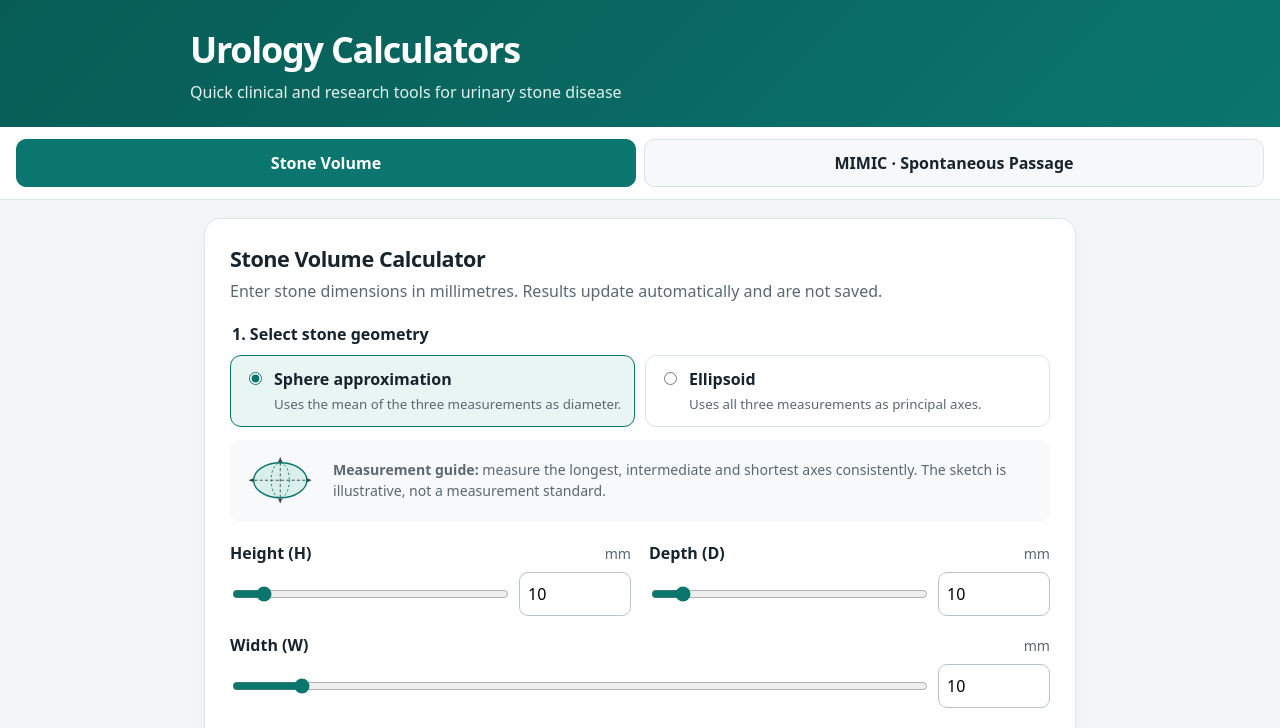
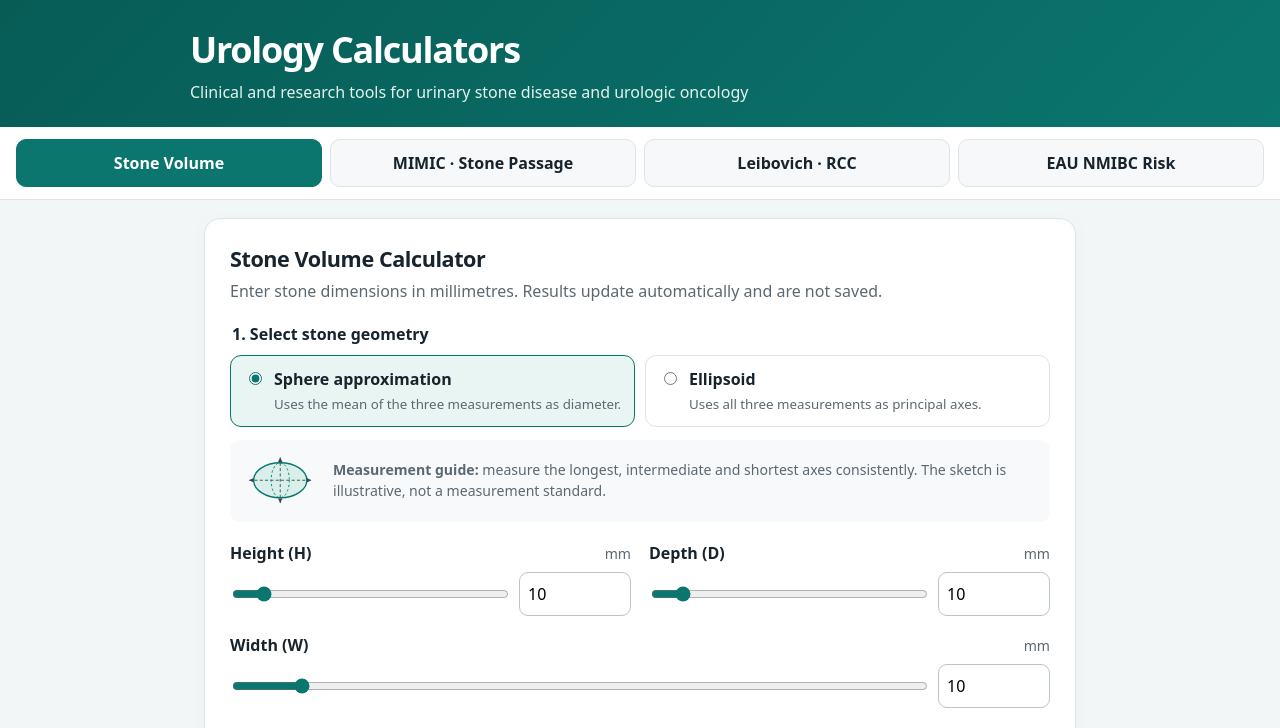
Before and after one commit to klurologie/Uro-Calculators, a plain HTML site: page index.html in a window 1280 px wide. Both pictures are taken after a click on the tab "Stone Volume". Shown: the top 728 px of the page. Drawn offline with Linux system fonts and the light colour scheme.

Commit message:
Add files via upload

```diff
--- a/index.html
+++ b/index.html
@@ -4,7 +4,7 @@
 <meta charset="utf-8">
 <meta name="viewport" content="width=device-width, initial-scale=1">
 <meta name="theme-color" content="#0b766e">
-<title>Urology Calculators | Stone Volume & MIMIC</title>
+<title>Urology Calculators | Stone Volume, MIMIC, RCC & NMIBC</title>
 <style>
 :root {
   --teal:#0b766e; --teal-dark:#075c56; --ink:#17232d;
@@ -71,13 +71,15 @@ footer { color:var(--muted); font-size:.8rem; line-height:1.55; margin:17px 3px
 <header>
   <div class="header-inner">
     <h1>Urology Calculators</h1>
-    <p>Quick clinical and research tools for urinary stone disease</p>
+    <p>Clinical and research tools for urinary stone disease and urologic oncology</p>
   </div>
 </header>
 
 <nav aria-label="Select calculator">
   <button id="volumeTab" type="button" role="tab" aria-selected="true" aria-controls="volumePanel">Stone Volume</button>
-  <button id="mimicTab" type="button" role="tab" aria-selected="false" aria-controls="mimicPanel">MIMIC · Spontaneous Passage</button>
+  <button id="mimicTab" type="button" role="tab" aria-selected="false" aria-controls="mimicPanel">MIMIC · Stone Passage</button>
+  <button id="leibovichTab" type="button" role="tab" aria-selected="false" aria-controls="leibovichPanel">Leibovich · RCC</button>
+  <button id="nmibcTab" type="button" role="tab" aria-selected="false" aria-controls="nmibcPanel">EAU NMIBC Risk</button>
 </nav>
 
 <main>
@@ -147,10 +149,29 @@ footer { color:var(--muted); font-size:.8rem; line-height:1.55; margin:17px 3px
     <iframe class="mimic-frame" id="mimicFrame" title="Original MIMIC spontaneous stone passage calculator" loading="lazy" referrerpolicy="strict-origin-when-cross-origin" src="about:blank"></iframe>
   </section>
 
+
+  <section id="leibovichPanel" class="panel mimic-panel hidden" role="tabpanel" aria-labelledby="leibovichTab">
+    <div class="mimic-toolbar">
+      <h2>Leibovich Score · Renal Cell Carcinoma</h2>
+      <p>Opens the OncoToolkit implementation of the 2003 Leibovich model for postoperative, non-metastatic clear-cell RCC. It uses pathological T and N categories, maximum tumour diameter, Fuhrman grade and histological tumour necrosis. Use the original model's intended population and do not automatically substitute current WHO/ISUP grade for Fuhrman grade.</p>
+      <a class="external-link" href="https://oncotoolkit.com/calculator/leibovich-prognostic-rcc" target="_blank" rel="noopener noreferrer">Open Leibovich calculator in a new tab ↗</a>
+    </div>
+    <iframe class="mimic-frame" id="leibovichFrame" title="OncoToolkit Leibovich RCC calculator" loading="lazy" referrerpolicy="strict-origin-when-cross-origin" src="about:blank"></iframe>
+  </section>
+
+  <section id="nmibcPanel" class="panel mimic-panel hidden" role="tabpanel" aria-labelledby="nmibcTab">
+    <div class="mimic-toolbar">
+      <h2>EAU NMIBC Risk Calculator</h2>
+      <p>Original European Association of Urology calculator estimating progression risk after TURBT and assigning EAU NMIBC risk groups. It supports WHO 1973 and WHO 2004/2016 grading. The original site requires agreement to its terms. If the calculator does not appear below, open it directly.</p>
+      <a class="external-link" href="https://nmibc.net/" target="_blank" rel="noopener noreferrer">Open EAU NMIBC calculator in a new tab ↗</a>
+    </div>
+    <iframe class="mimic-frame" id="nmibcFrame" title="EAU NMIBC risk calculator" loading="lazy" referrerpolicy="strict-origin-when-cross-origin" src="about:blank"></iframe>
+  </section>
+
   <footer>
-    <strong>Clinical-use notice:</strong> These tools are provided for educational and decision-support purposes, not as a substitute for clinical judgement. The MIMIC model has published population and validation limitations; consult the original evidence and interpret its output in the full clinical context. No stone-volume measurements are stored by this page. Do not enter identifiable patient information.
+    <strong>Clinical-use notice:</strong> These tools are provided for educational and decision-support purposes, not as a substitute for clinical judgement. Each model has specific inclusion criteria and limitations; consult the original evidence and interpret outputs in the full clinical context. External calculators remain hosted and controlled by their owners and may block embedding or change independently. No stone-volume measurements are stored by this page. Do not enter identifiable patient information.
     <br><br>
-    MIMIC calculator by BURST Urology Collaborative: <a href="https://bursturologycollaborative.github.io/" target="_blank" rel="noopener noreferrer">original website</a> · <a href="https://doi.org/10.1111/bju.14777" target="_blank" rel="noopener noreferrer">MIMIC study</a> · <a href="https://github.com/BURSTUrologyCollaborative/BURSTUrologyCollaborative.github.io" target="_blank" rel="noopener noreferrer">source repository</a>.
+    Sources: <a href="https://bursturologycollaborative.github.io/" target="_blank" rel="noopener noreferrer">BURST MIMIC</a> · <a href="https://oncotoolkit.com/calculator/leibovich-prognostic-rcc" target="_blank" rel="noopener noreferrer">OncoToolkit Leibovich</a> · <a href="https://nmibc.net/" target="_blank" rel="noopener noreferrer">EAU NMIBC calculator</a>.
   </footer>
 </main>
 
@@ -242,25 +263,28 @@ footer { color:var(--muted); font-size:.8rem; line-height:1.55; margin:17px 3px
     }
   });
 
-  const volumeTab = $("volumeTab");
-  const mimicTab = $("mimicTab");
-  const volumePanel = $("volumePanel");
-  const mimicPanel = $("mimicPanel");
-  let mimicLoaded = false;
-
+  const calculators = {
+    volume: { tab: "volumeTab", panel: "volumePanel" },
+    mimic: { tab: "mimicTab", panel: "mimicPanel", frame: "mimicFrame", url: "https://bursturologycollaborative.github.io/" },
+    leibovich: { tab: "leibovichTab", panel: "leibovichPanel", frame: "leibovichFrame", url: "https://oncotoolkit.com/calculator/leibovich-prognostic-rcc" },
+    nmibc: { tab: "nmibcTab", panel: "nmibcPanel", frame: "nmibcFrame", url: "https://nmibc.net/" }
+  };
+  const loaded = new Set();
   function selectTab(which) {
-    const isVolume = which === "volume";
-    volumeTab.setAttribute("aria-selected", String(isVolume));
-    mimicTab.setAttribute("aria-selected", String(!isVolume));
-    volumePanel.classList.toggle("hidden", !isVolume);
-    mimicPanel.classList.toggle("hidden", isVolume);
-    if (!isVolume && !mimicLoaded) {
-      $("mimicFrame").src = "https://bursturologycollaborative.github.io/";
-      mimicLoaded = true;
+    Object.entries(calculators).forEach(([key, item]) => {
+      const active = key === which;
+      $(item.tab).setAttribute("aria-selected", String(active));
+      $(item.panel).classList.toggle("hidden", !active);
+    });
+    const item = calculators[which];
+    if (item.frame && !loaded.has(which)) {
+      $(item.frame).src = item.url;
+      loaded.add(which);
     }
   }
-  volumeTab.addEventListener("click", () => selectTab("volume"));
-  mimicTab.addEventListener("click", () => selectTab("mimic"));
+  Object.entries(calculators).forEach(([key, item]) => {
+    $(item.tab).addEventListener("click", () => selectTab(key));
+  });
 
   calculate();
 })();
```
